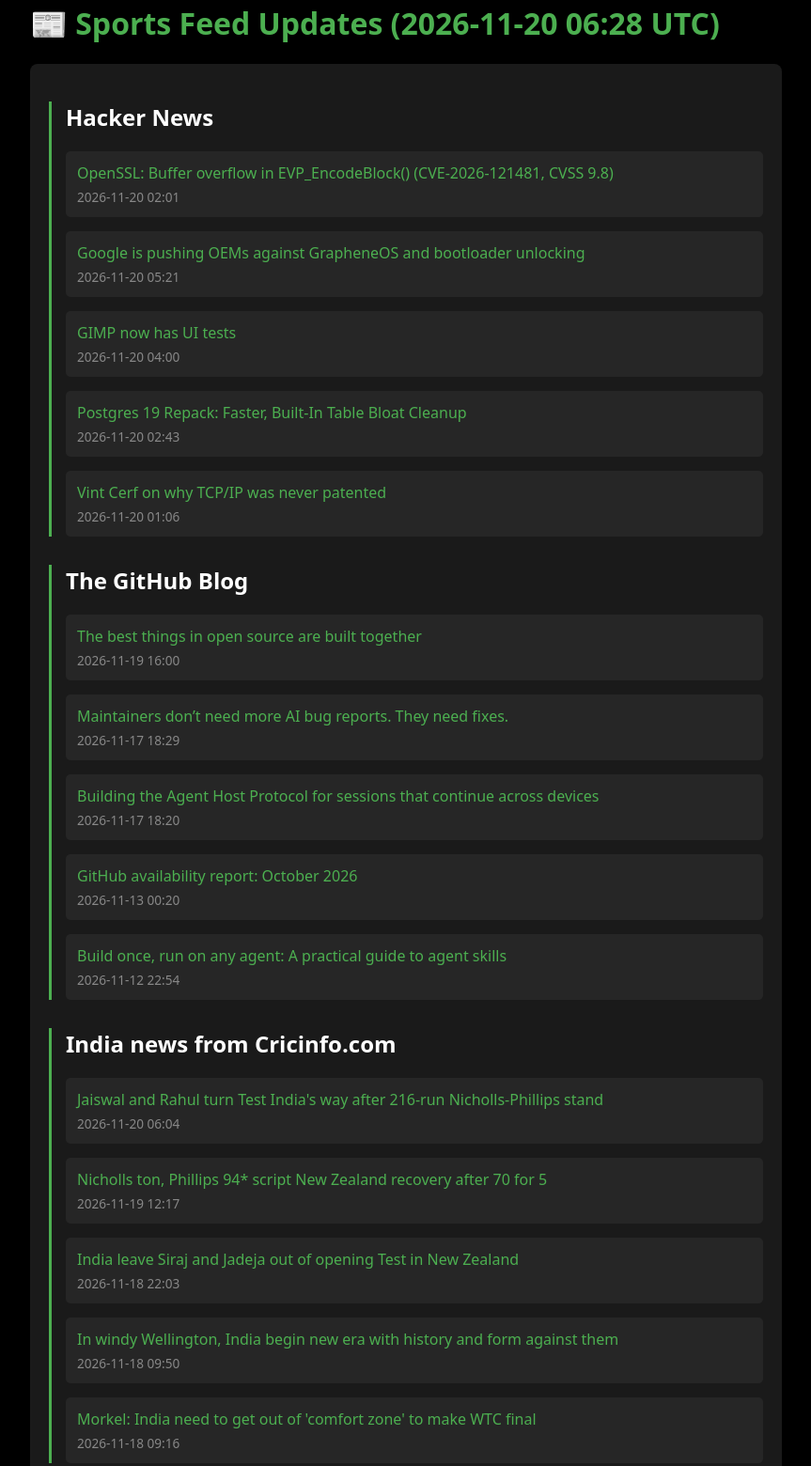
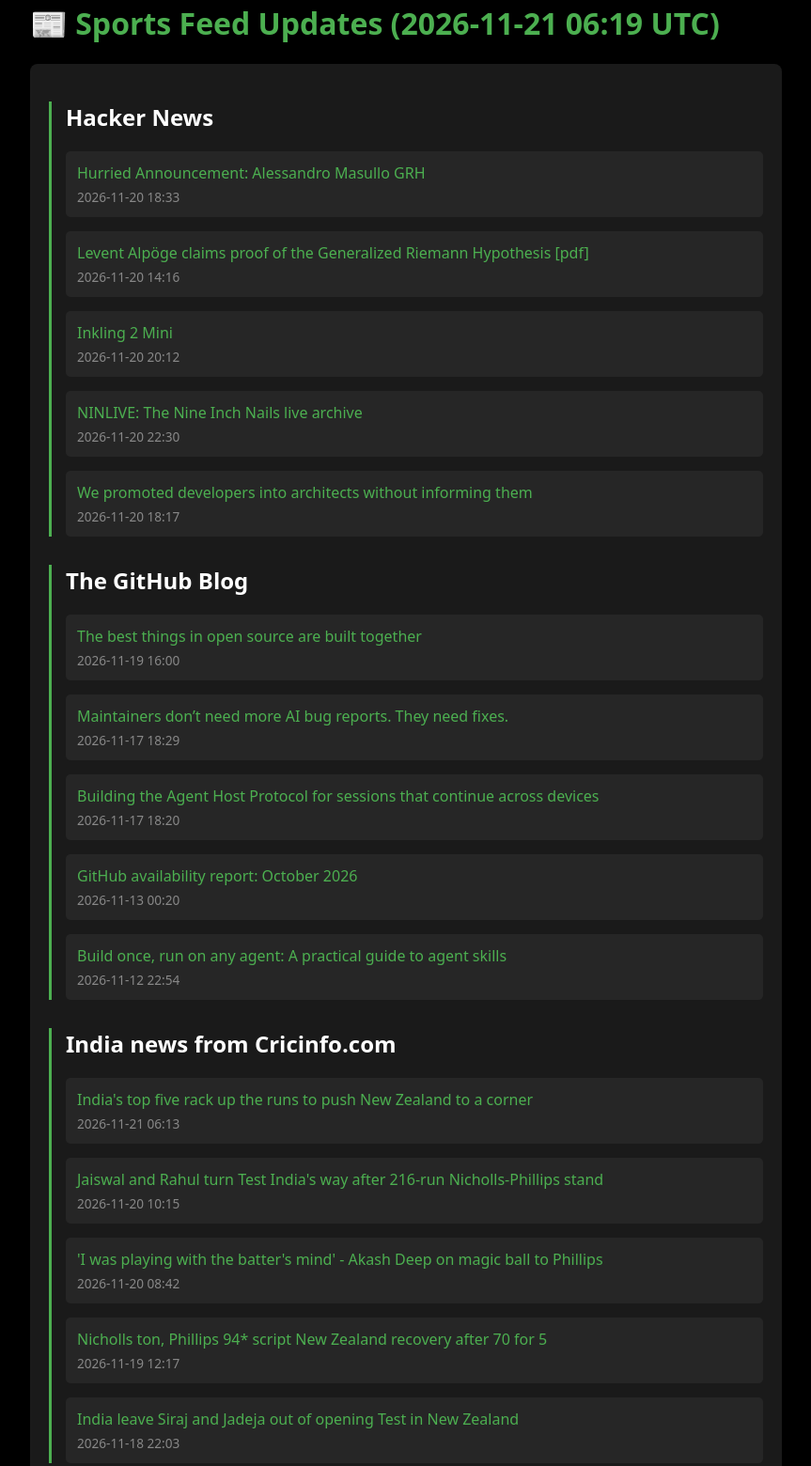
Before and after one commit to dhruvdivecha/AutoFeed-Updater, a plain HTML site: page index.html in a window 1280 px wide. Shown: the part 18-1578 px from the top of the page at 94% size, without its empty margins (208-1071 px from the left). Drawn offline with Linux system fonts and the light colour scheme.

Commit message:
Auto-update feeds - 2026-11-21 06:19:29 UTC

```diff
--- a/index.html
+++ b/index.html
@@ -59,32 +59,32 @@
     </style>
 </head>
 <body>
-    <h1>📰 Sports Feed Updates (2026-11-20 06:28 UTC)</h1>
+    <h1>📰 Sports Feed Updates (2026-11-21 06:19 UTC)</h1>
     <div class="container">
         <div class="feed"><h2>Hacker News</h2>
                 <div class="entry">
-                    <a href="https://github.com/openssl/openssl/pull/33652" target="_blank">OpenSSL: Buffer overflow in EVP_EncodeBlock() (CVE-2026-121481, CVSS 9.8)</a>
-                    <span class="timestamp">2026-11-20 02:01</span>
+                    <a href="https://math216.wordpress.com/2026/11/20/hurried-announcement-alessandro-masullo-grh/" target="_blank">Hurried Announcement: Alessandro Masullo GRH</a>
+                    <span class="timestamp">2026-11-20 18:33</span>
                 </div>
 
                 <div class="entry">
-                    <a href="https://grapheneos.social/@GrapheneOS/117645038299496084" target="_blank">Google is pushing OEMs against GrapheneOS and bootloader unlocking</a>
-                    <span class="timestamp">2026-11-20 05:21</span>
+                    <a href="https://alpo.ge/remark.pdf" target="_blank">Levent Alpöge claims proof of the Generalized Riemann Hypothesis [pdf]</a>
+                    <span class="timestamp">2026-11-20 14:16</span>
                 </div>
 
                 <div class="entry">
-                    <a href="https://www.gimp.org/news/2026/11/16/gimp-ui-tests/" target="_blank">GIMP now has UI tests</a>
-                    <span class="timestamp">2026-11-20 04:00</span>
+                    <a href="https://thinkingmachines.ai/news/inkling-2-mini/" target="_blank">Inkling 2 Mini</a>
+                    <span class="timestamp">2026-11-20 20:12</span>
                 </div>
 
                 <div class="entry">
-                    <a href="https://www.snowflake.com/en/blog/engineering/postgres-19-repack-table-bloat/" target="_blank">Postgres 19 Repack: Faster, Built-In Table Bloat Cleanup</a>
-                    <span class="timestamp">2026-11-20 02:43</span>
+                    <a href="https://ninlive.com/" target="_blank">NINLIVE: The Nine Inch Nails live archive</a>
+                    <span class="timestamp">2026-11-20 22:30</span>
                 </div>
 
                 <div class="entry">
-                    <a href="https://seremot.com/p/vint-cerf-on-why-tcpip-was-never" target="_blank">Vint Cerf on why TCP/IP was never patented</a>
-                    <span class="timestamp">2026-11-20 01:06</span>
+                    <a href="https://manidoraisamy.com/developer-to-architect.html" target="_blank">We promoted developers into architects without informing them</a>
+                    <span class="timestamp">2026-11-20 18:17</span>
                 </div>
                 </div><div class="feed"><h2>The GitHub Blog</h2>
                 <div class="entry">
@@ -113,8 +113,18 @@
                 </div>
                 </div><div class="feed"><h2>India news from Cricinfo.com</h2>
                 <div class="entry">
+                    <a href="https://www.cricinfo.com/ci/content/story/1563419.html?ex_cid=OTC-RSS" target="_blank">India's top five rack up the runs to push New Zealand to a corner</a>
+                    <span class="timestamp">2026-11-21 06:13</span>
+                </div>
+
+                <div class="entry">
                     <a href="https://www.cricinfo.com/ci/content/story/1563296.html?ex_cid=OTC-RSS" target="_blank">Jaiswal and Rahul turn Test India's way after 216-run Nicholls-Phillips stand</a>
-                    <span class="timestamp">2026-11-20 06:04</span>
+                    <span class="timestamp">2026-11-20 10:15</span>
+                </div>
+
+                <div class="entry">
+                    <a href="https://www.cricinfo.com/ci/content/story/1563318.html?ex_cid=OTC-RSS" target="_blank">'I was playing with the batter's mind' - Akash Deep on magic ball to Phillips</a>
+                    <span class="timestamp">2026-11-20 08:42</span>
                 </div>
 
                 <div class="entry">
@@ -126,16 +136,6 @@
                     <a href="https://www.cricinfo.com/ci/content/story/1563144.html?ex_cid=OTC-RSS" target="_blank">India leave Siraj and Jadeja out of opening Test in New Zealand</a>
                     <span class="timestamp">2026-11-18 22:03</span>
                 </div>
-
-                <div class="entry">
-                    <a href="https://www.cricinfo.com/ci/content/story/1563027.html?ex_cid=OTC-RSS" target="_blank">In windy Wellington, India begin new era with history and form against them</a>
-                    <span class="timestamp">2026-11-18 09:50</span>
-                </div>
-
-                <div class="entry">
-                    <a href="https://www.cricinfo.com/ci/content/story/1563057.html?ex_cid=OTC-RSS" target="_blank">Morkel: India need to get out of 'comfort zone' to make WTC final</a>
-                    <span class="timestamp">2026-11-18 09:16</span>
-                </div>
                 </div>
     </div>
 </body>
```
